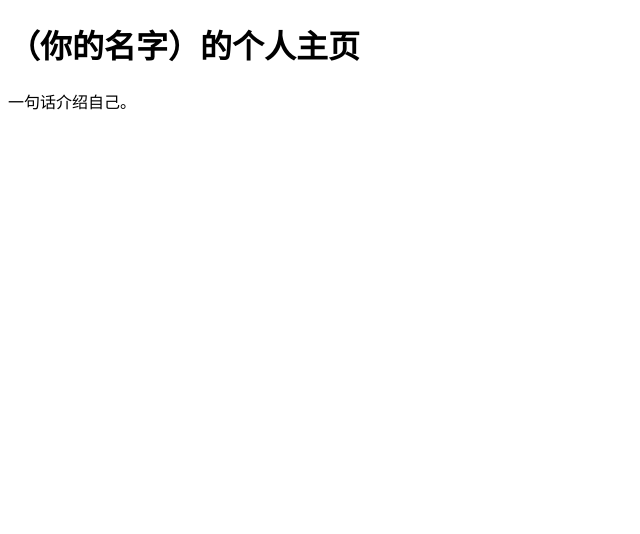
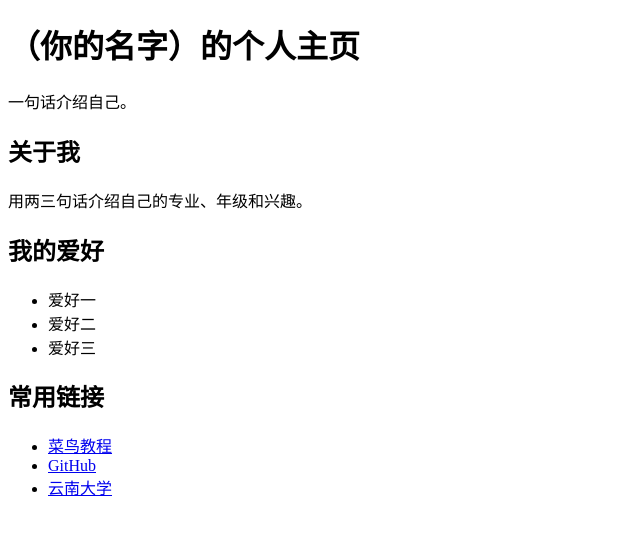
Before and after one commit to 9teeea/frontend-practice, a plain HTML site: page homepage/index.html in a window 1280 px wide. Shown: the whole page, without its empty margins (0-640 px from the left). Drawn offline with Linux system fonts and the light colour scheme.

Commit message:
补充自我介绍、爱好和链接列表

```diff
--- a/homepage/index.html
+++ b/homepage/index.html
@@ -8,5 +8,22 @@
 <body>
   <h1>（你的名字）的个人主页</h1>
   <p>一句话介绍自己。</p>
+
+  <h2>关于我</h2>
+  <p>用两三句话介绍自己的专业、年级和兴趣。</p>
+
+  <h2>我的爱好</h2>
+  <ul>
+    <li>爱好一</li>
+    <li>爱好二</li>
+    <li>爱好三</li>
+  </ul>
+
+  <h2>常用链接</h2>
+  <ul>
+    <li><a href="https://www.runoob.com/html/html-tutorial.html" target="_blank">菜鸟教程</a></li>
+    <li><a href="https://github.com" target="_blank">GitHub</a></li>
+    <li><a href="https://www.yunnan.edu.cn" target="_blank">云南大学</a></li>
+  </ul>
 </body>
 </html>
```
